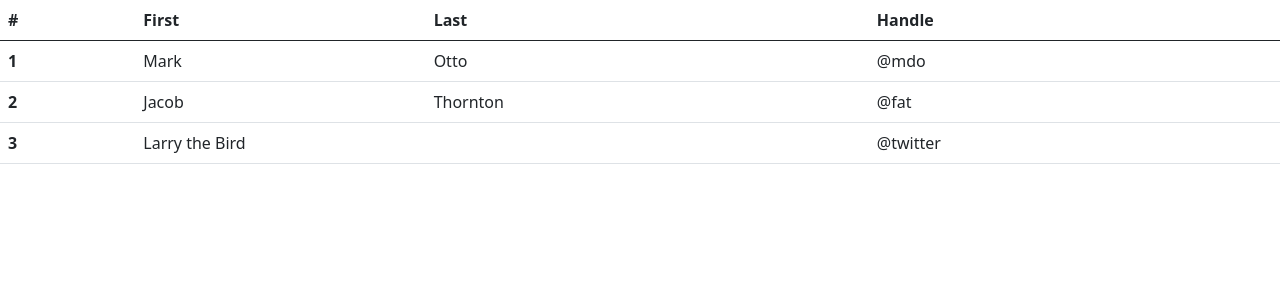
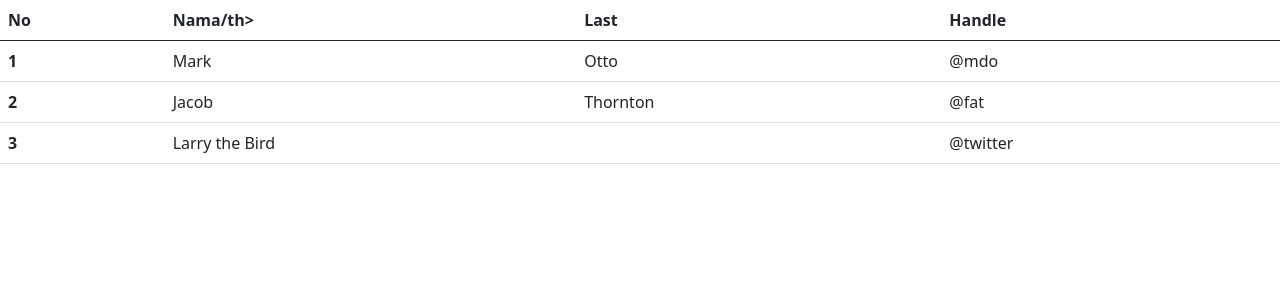
Before and after one commit to Hernando17/native-laundry, a PHP site: page /admin/outlet.php in a window 1280 px wide. Shown: the top 300 px of the page. Run offline with PHP 8.4, Linux system fonts and the light colour scheme.

Commit message:
Update outlet.php

```diff
--- a/view/admin/outlet.php
+++ b/view/admin/outlet.php
@@ -8,8 +8,8 @@
 <table class="table">
   <thead>
     <tr>
-      <th scope="col">#</th>
-      <th scope="col">First</th>
+      <th scope="col">No</th>
+      <th scope="col">Nama/th>
       <th scope="col">Last</th>
       <th scope="col">Handle</th>
     </tr>
```
